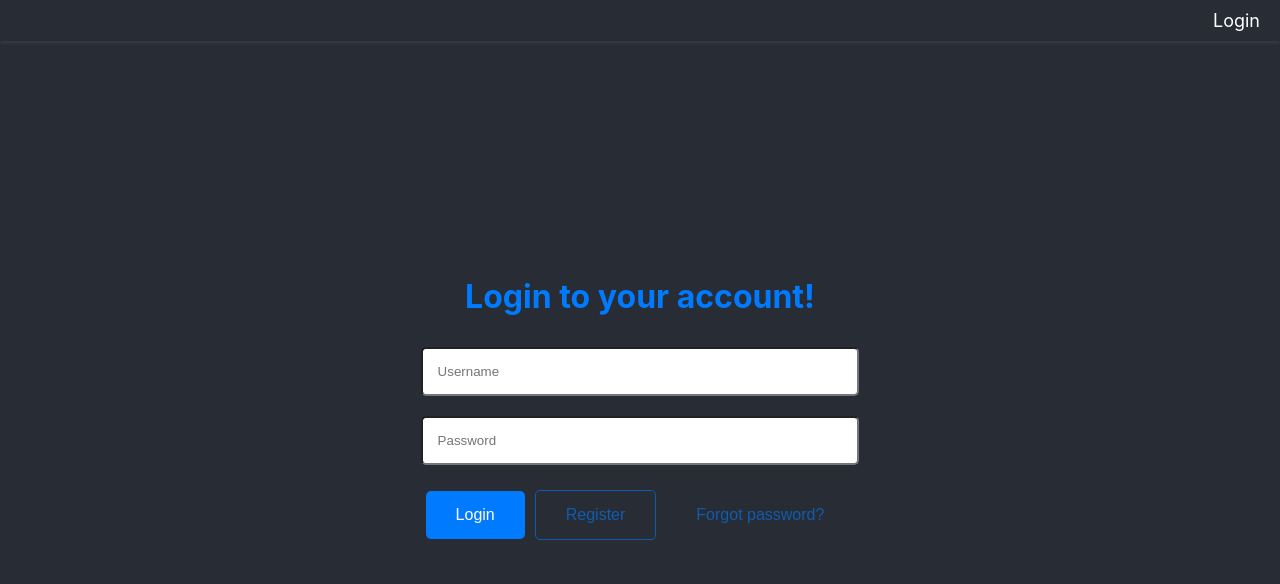
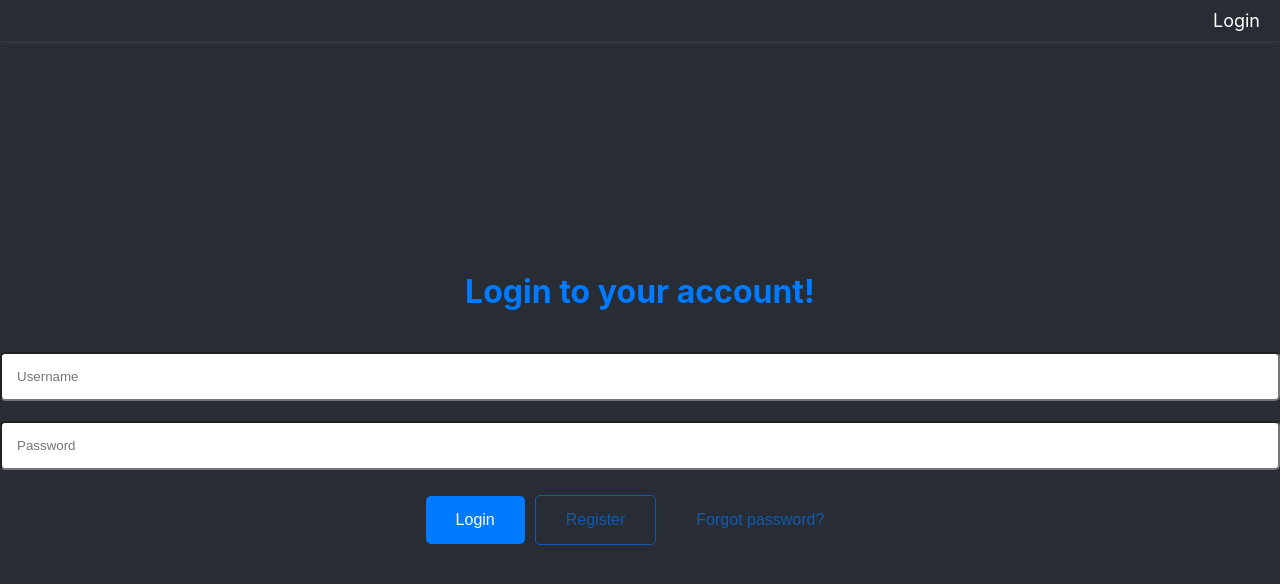
Before and after one commit to SoroushGhodrat/messenger-app, a React (Create React App) app: page /login in a window 1280 px wide. Shown: the top 584 px of the page. Built offline with nearby package versions, Linux system fonts and the light colour scheme.

Commit message:
Improve login UI

```diff
--- a/src/pages/Login/LoginPage.module.css
+++ b/src/pages/Login/LoginPage.module.css
@@ -1,18 +1,11 @@
-.login-container {
-  display: flex;
-  justify-content: center;
-  align-items: center;
-  height: 100vh;
-  width: 100%;
-}
-
-.login-form {
+.login-from {
   display: flex;
   flex-direction: column;
   align-items: center;
   justify-content: center;
   height: 100vh;
   width: 100%;
+  padding: 0 20px;
 }
 
 .inputs {
```
